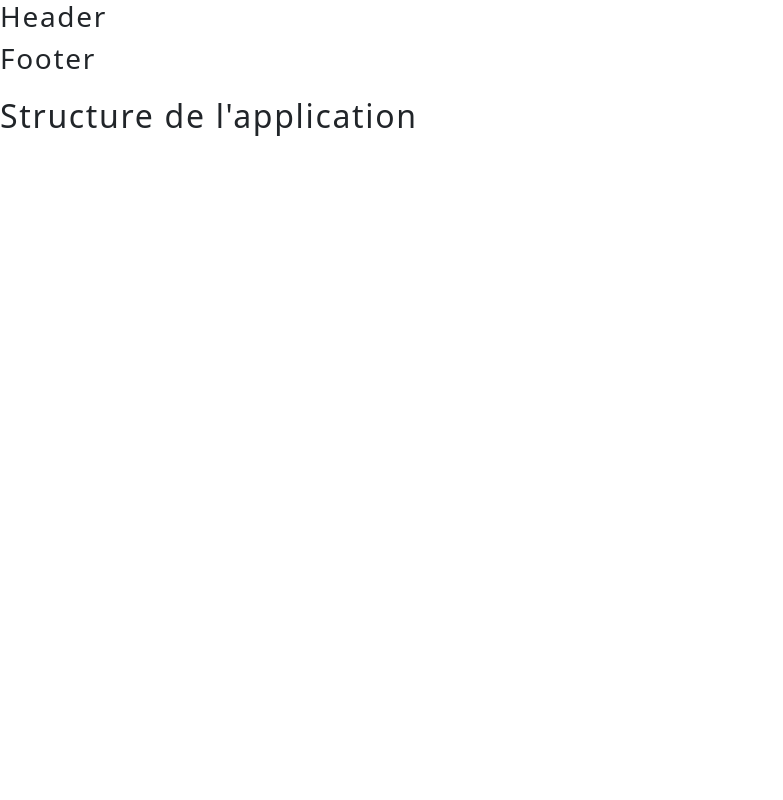
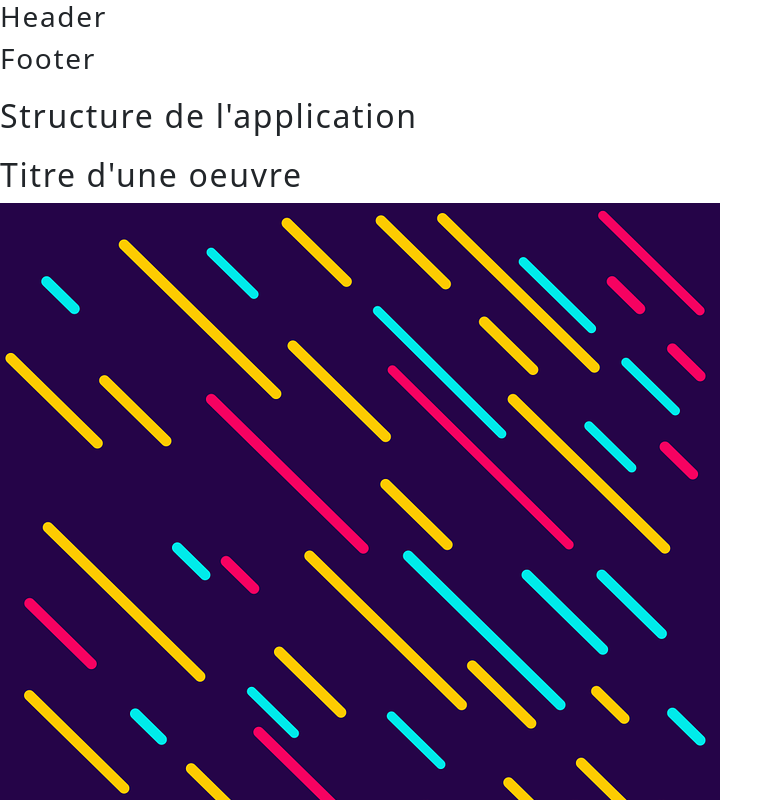
Before and after one commit to ElyzabelleRollin/mi-session_web4, a Vue app: page /pageaccueilcharles in a window 1280 px wide. Shown: the top 800 px of the page, without its empty margins (0-783 px from the left). Built offline with nearby package versions, Linux system fonts and the light colour scheme.

Commit message:
-setup-composant-oeuvres

```diff
--- /dev/null
+++ b/src/components/PartieCharles/Oeuvres/OeuvreAccueil.vue
@@ -0,0 +1,13 @@
+<script setup></script>
+<template>
+  <div class="containerOeuvreC">
+        <div class="nomOeuvreC">
+            <h2>Titre d'une oeuvre</h2>
+        </div>
+        <div class="imagesOeuvreC">
+            <img src="../../../assets/images/placeholder/placeholder_image_verticale.png" alt="oeuvre">
+        </div>
+  </div>
+</template>
+
+<style></style>
--- /dev/null
+++ b/src/components/PartieCharles/Oeuvres/OeuvrePage.vue
@@ -0,0 +1,13 @@
+<script setup></script>
+<template>
+  <div class="containerOeuvrePreciseC">
+        <div class="nomOeuvrePreciseC">
+            <h2>Titre d'une oeuvre</h2>
+        </div>
+        <div class="imagesOeuvrePreciseC">
+            <img src="../../../assets/images/placeholder/placeholder_image_orizontal.png" alt="oeuvre">
+        </div>
+  </div>
+</template>
+
+<style></style>
--- a/src/views/PageAccueilCharles.vue
+++ b/src/views/PageAccueilCharles.vue
@@ -3,11 +3,24 @@ Charles Corey
 2160879
 -->
 
-<script setup></script>
+<script setup>
+import OeuvreAcceuil from "@/components/PartieCharles/Oeuvres/OeuvreAccueil.vue";
+import OeuvrePage from "@/components/PartieCharles/Oeuvres/OeuvrePage.vue";
+</script>
+
 <template>
   <div class="interface">
-    <main></main>
+    <main>
+      <OeuvreAcceuil/>
+      <OeuvreAcceuil/>
+      <OeuvreAcceuil/>
+      <OeuvreAcceuil/>
+      <OeuvreAcceuil/>
+
+      <OeuvrePage/>
+    </main>
   </div>
 </template>
 
-<style></style>
+<style>
+</style>
```
Also changed, not shown: src/assets/images/placeholder/placeholder_image_orizontal.png (added), src/assets/images/placeholder/placeholder_image_verticale.png (added).
